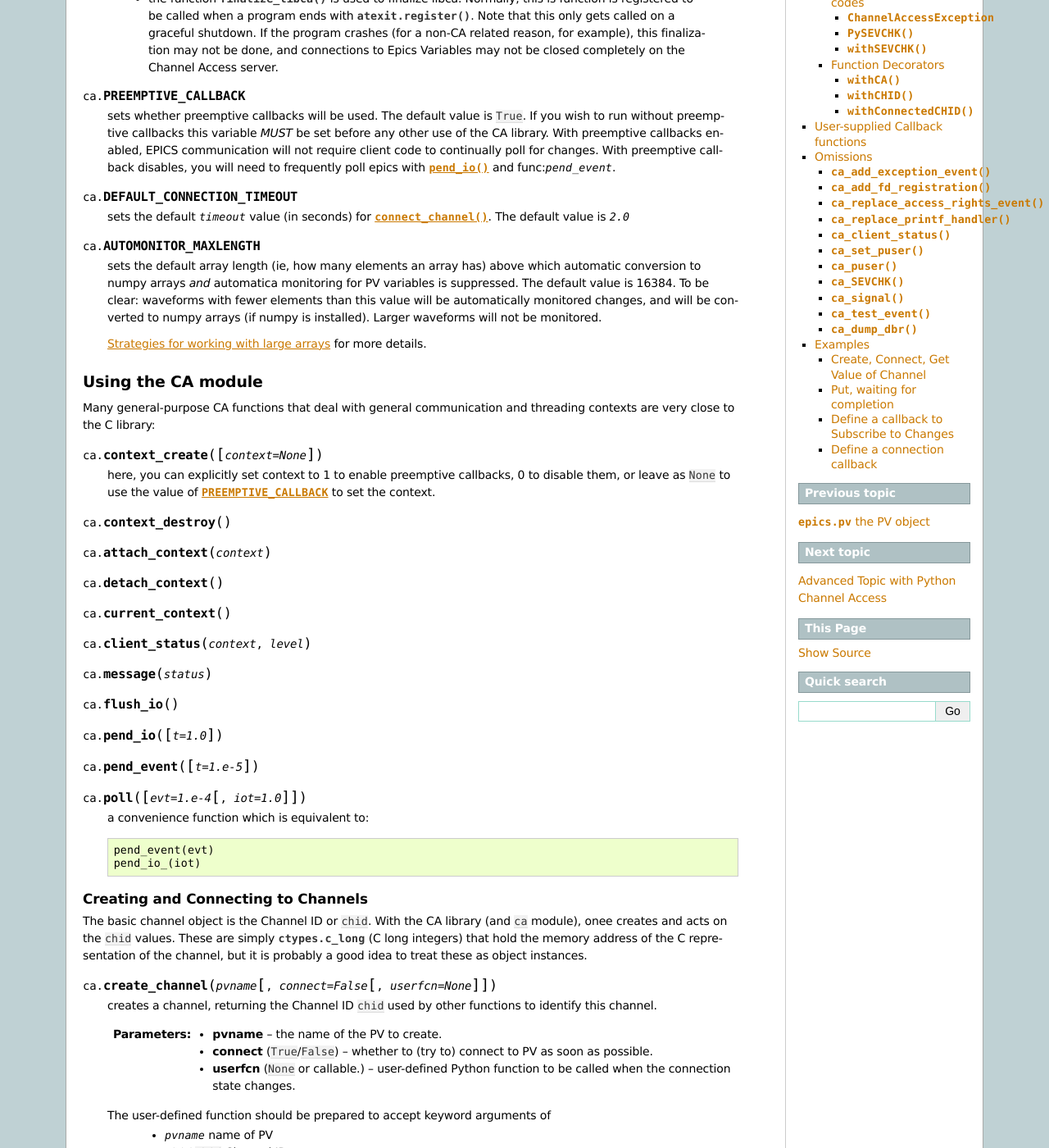
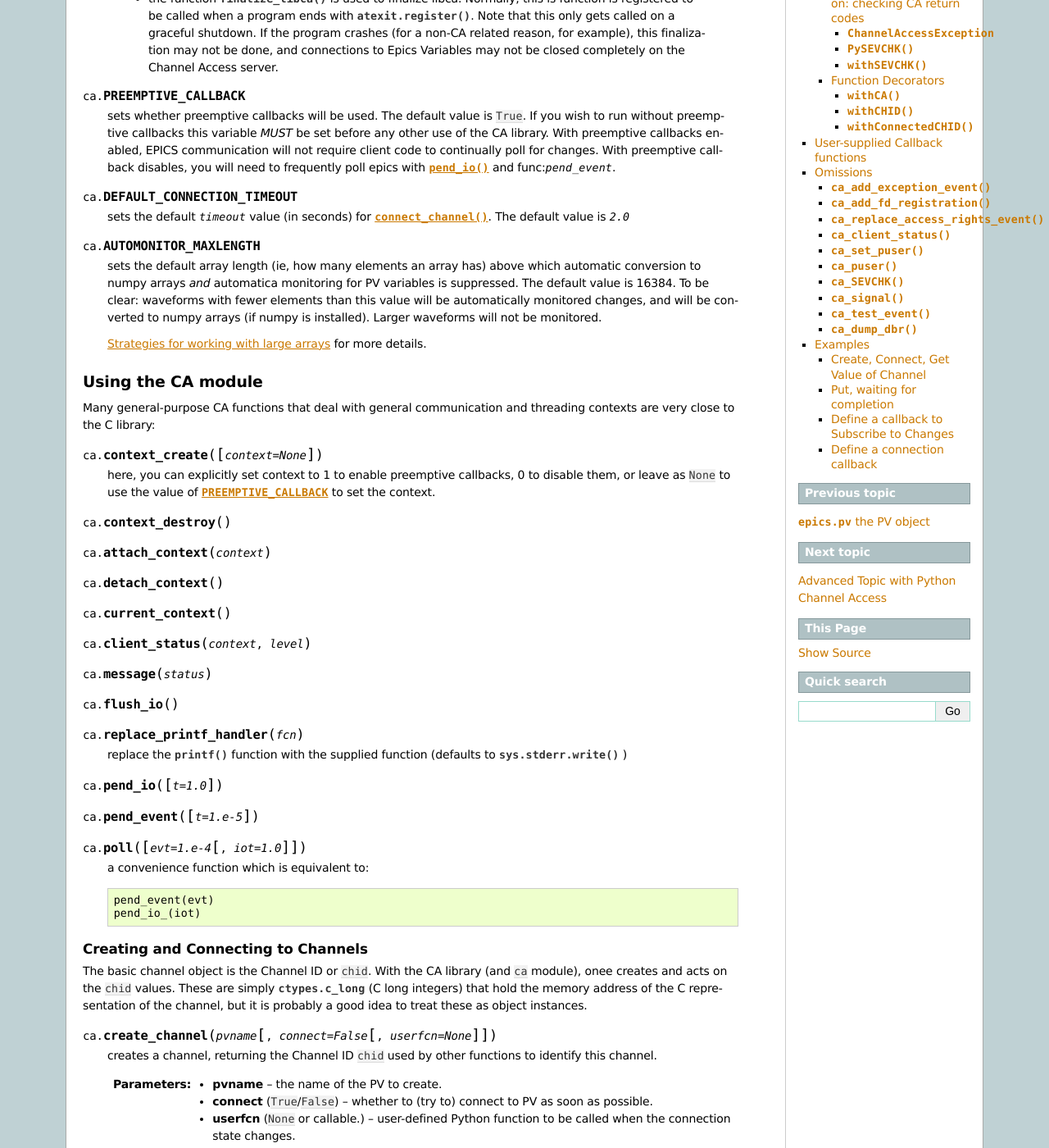
Before and after one commit to pyepics/pyepics, a Sphinx documentation site: the page built from doc/ca.rst, in a window 1280 px wide and 1400 px high, scrolled down 1302 px. Shown: the whole window at 82% size. Built offline with Sphinx 7.4.7, drawn with Linux system fonts in a browser that asks for light colours; formulas are drawn with MathJax 3; the version number is read from the project's files by our own code; some of the changed text lies outside the part shown.

Commit message:
changes for 3.0.8

```diff
--- a/doc/ca.rst
+++ b/doc/ca.rst
@@ -145,7 +145,6 @@ threading contexts are very close to the C library:
    callbacks, 0 to disable them, or leave as ``None`` to use the value of
    :data:`PREEMPTIVE_CALLBACK` to set the context.
 
-
 .. function::  context_destroy()
 
 .. function::  attach_context(context)
@@ -159,6 +158,11 @@ threading contexts are very close to the C library:
 .. function::  message(status)
 
 .. function::  flush_io()
+
+.. function::  replace_printf_handler(fcn)
+
+   replace the :func:`printf` function with the supplied function (defaults
+   to :func:`sys.stderr.write` )
 
 .. function::  pend_io([t=1.0])
 
```
Also changed, not shown: other parts of doc/ca.rst (+0 -4 lines), doc/installation.rst (+9 -12 lines), 2 other files.
